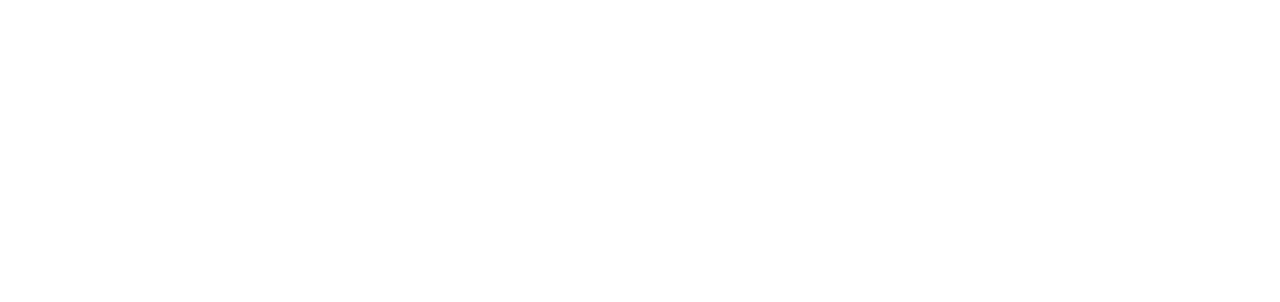
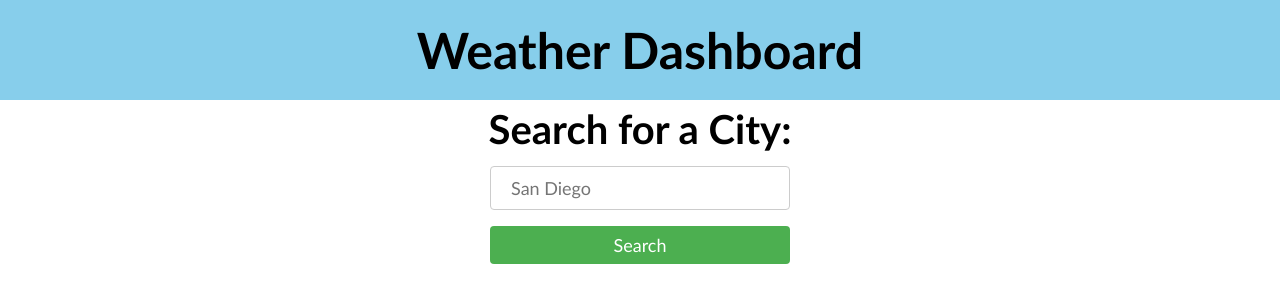
Before and after one commit to AKCashing/Weather-Search, a plain HTML site: page index.html in a window 1280 px wide. Drawn offline with Linux system fonts and the light colour scheme.

Commit message:
Added header and search bar functionality to save most recent input by user. Also added image(s)

```diff
--- a/assets/css/style.css
+++ b/assets/css/style.css
@@ -3,3 +3,57 @@
     margin: 0;
     box-sizing: border-box;
 }
+
+.header {
+    display: flex;
+    justify-content: center;
+    padding: 20px;
+    font-family: 'Gill Sans', 'Gill Sans MT', Calibri, 'Trebuchet MS', sans-serif;
+    font-size: 25px;
+    background-color: skyblue;
+}
+
+.search-bar {
+    display: flex;
+    align-items: center;
+    flex-direction: column;
+}
+
+label {
+    padding: 5px;
+    font-family: 'Gill Sans', 'Gill Sans MT', Calibri, 'Trebuchet MS', sans-serif;
+    font-weight: bold;
+    font-size: 40px;
+}
+
+input {
+    width: 300px;
+    display: inline-block;
+    padding: 10px 20px;
+    margin: 8px 0;
+    border: 1px solid #ccc;
+    border-radius: 4px;
+    box-sizing: border-box;
+    font-family: 'Gill Sans', 'Gill Sans MT', Calibri, 'Trebuchet MS', sans-serif;
+    font-size: 18px;
+}
+
+.btn {
+    width: 300px;
+    padding: 8px 20px;
+    margin: 8px 0;
+    border: none;
+    border-radius: 4px;
+    font-family: 'Gill Sans', 'Gill Sans MT', Calibri, 'Trebuchet MS', sans-serif;
+    font-size: 18px;
+    cursor: pointer;
+}
+
+#search-btn {
+    background-color: #4caf50;
+    color: white;
+}
+
+#city-btn {
+    background-color: #ccc;
+}
--- a/assets/js/style.js
+++ b/assets/js/style.js
@@ -0,0 +1,14 @@
+const userInputEl = document.getElementById('user-input');
+const searchButtonEl = document.getElementById('search-btn');
+const cityButtonEl = document.getElementById('city-btn');
+
+cityButtonEl.style.display = 'none';
+
+searchButtonEl.addEventListener('click', function(event) {
+
+    const userInputValue = userInputEl.value;
+
+    cityButtonEl.style.display = 'block';
+
+    cityButtonEl.innerHTML = userInputValue;
+})
--- a/index.html
+++ b/index.html
@@ -7,6 +7,16 @@
     <title>Document</title>
 </head>
 <body>
+    <header class="header">
+        <h1>Weather Dashboard</h1>
+    </header>
 
+    <div class="search-bar">
+        <label>Search for a City:</label>
+        <input id="user-input" type="text" placeholder="San Diego"></input>
+        <button id="search-btn" class="btn">Search</button>
+        <button id="city-btn" class="btn">Placeholder</button>
+    </div>
 </body>
+<script src="./assets/js/style.js"></script>
 </html>
```
Also changed, not shown: assets/images/WeatherSearch.png (added).
